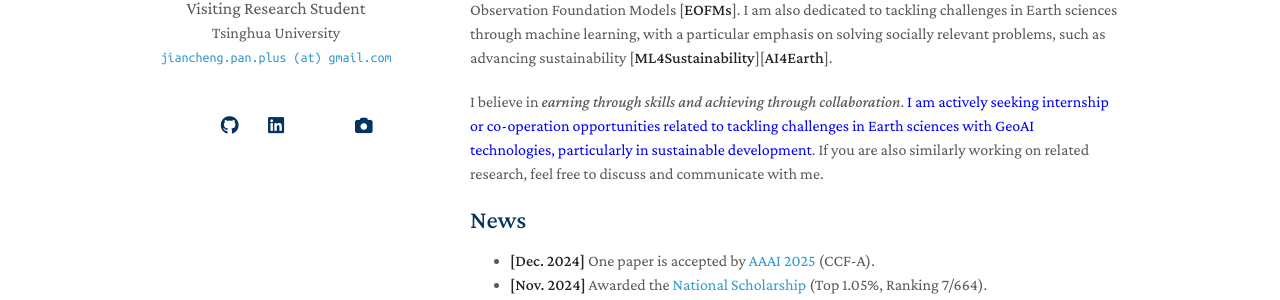
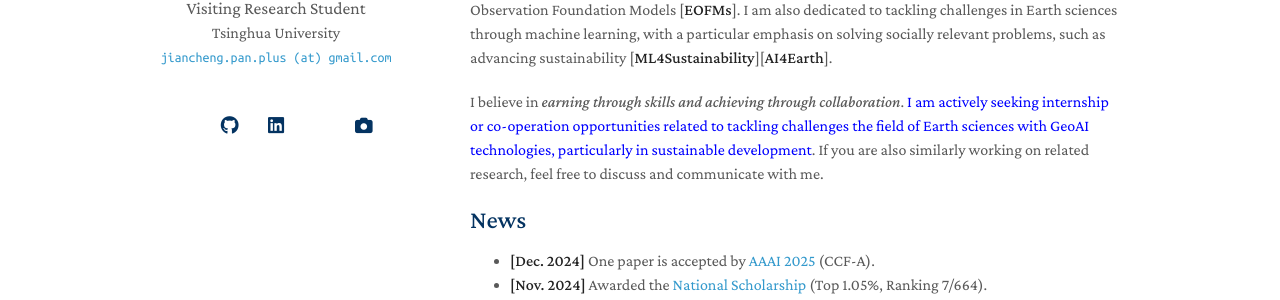
Before and after one commit to jaychempan/jaychempan.github.io, a Jekyll site: the page built from index.md, in a window 1280 px wide and 900 px high. Shown: the part 409-709 px from the top of the window. Built offline with Jekyll 4.4.1, drawn with Linux system fonts in a browser that asks for light colours; a style sheet for code colours, icons or effects is not loaded; our own code applies the rules of GitHub Pages for plain Markdown files.

Commit message:
update index

```diff
--- a/index.md
+++ b/index.md
@@ -12,7 +12,7 @@ Hi, I am Jiancheng Pan (<span style="font-family: 'Ma Shan Zheng', cursive;">潘
 <!-- - **AI4EO**: Multimodal Learning, Data-centric AI, Foundation Model -->
 <!-- - **AI4Earth**: ML4Sustainability -->
 
-I believe in *earning through skills and achieving through collaboration*. <font color="blue">I am actively seeking internship or co-operation opportunities related to tackling challenges in Earth sciences with GeoAI technologies, particularly in sustainable development</font>. If you are also similarly working on related research, feel free to discuss and communicate with me.
+I believe in *earning through skills and achieving through collaboration*. <font color="blue">I am actively seeking internship or co-operation opportunities related to tackling challenges the field of Earth sciences with GeoAI technologies, particularly in sustainable development</font>. If you are also similarly working on related research, feel free to discuss and communicate with me.
 
 ## News
 - **[Dec. 2024]** One paper is accepted by <a href="https://aaai.org/conference/aaai/aaai-25/">AAAI 2025</a> (CCF-A).
```
